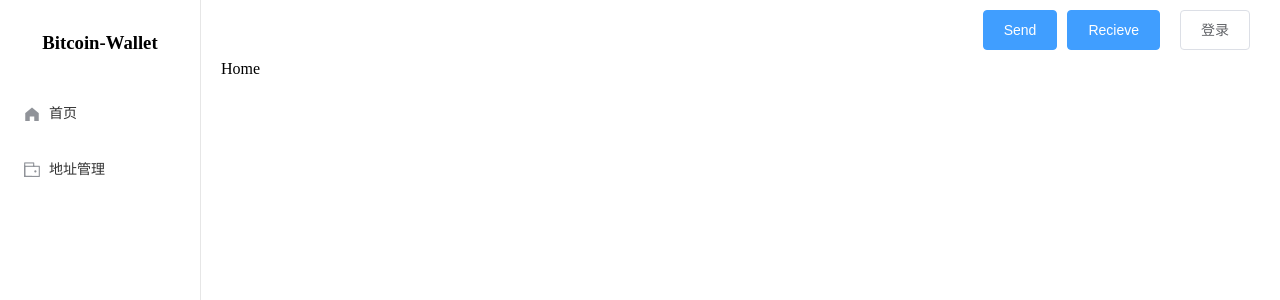
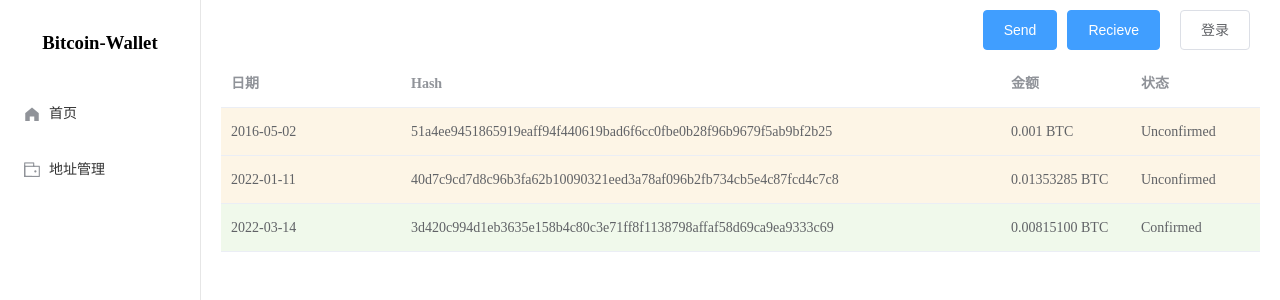
Before and after one commit to Ren-hongchen/bitcoin-wallet, a Vue app: page /home in a window 1280 px wide. Shown: the top 300 px of the page. Built offline with nearby package versions, Linux system fonts and the light colour scheme.

Commit message:
transaction component

```diff
--- /dev/null
+++ b/src/components/Transactions.vue
@@ -0,0 +1,55 @@
+<template>
+  <el-table :data="tableData" :row-class-name="tableRowClassName" style="width: 100%">
+    <el-table-column prop="date" label="日期" width="180"> </el-table-column>
+    <el-table-column prop="hash" label="Hash" width="600"> </el-table-column>
+    <el-table-column prop="amount" label="金额"> </el-table-column>
+    <el-table-column prop="status" label="状态"> </el-table-column>
+  </el-table>
+</template>
+
+<script>
+export default {
+  methods: {
+    tableRowClassName ({row, rowIndex}) {
+      if (row.status === 'Unconfirmed') {
+        return 'warning-row'
+      } else if (row.status === 'Confirmed') {
+        return 'success-row'
+      }
+      return ''
+    }
+  },
+  data () {
+    return {
+      tableData: [{
+        date: '2016-05-02',
+        hash: '51a4ee9451865919eaff94f440619bad6f6cc0fbe0b28f96b9679f5ab9bf2b25',
+        amount: '0.001 BTC',
+        status: 'Unconfirmed'
+      },
+      {
+        date: '2022-01-11',
+        hash: '40d7c9cd7d8c96b3fa62b10090321eed3a78af096b2fb734cb5e4c87fcd4c7c8',
+        amount: '0.01353285 BTC',
+        status: 'Unconfirmed'
+      },
+      {
+        date: '2022-03-14',
+        hash: '3d420c994d1eb3635e158b4c80c3e71ff8f1138798affaf58d69ca9ea9333c69',
+        amount: '0.00815100 BTC',
+        status: 'Confirmed'
+      }]
+    }
+  }
+}
+</script>
+
+<style>
+  .el-table .warning-row {
+    background: oldlace;
+  }
+
+  .el-table .success-row {
+    background: #f0f9eb;
+  }
+</style>
--- a/src/pages/home.vue
+++ b/src/pages/home.vue
@@ -1,10 +1,16 @@
 <template>
-    <div>Home</div>
+    <div>
+      <transaction></transaction>
+    </div>
 </template>
 
 <script>
+import Transaction from '../components/Transactions.vue'
 export default {
   name: 'home',
+  components: {
+    Transaction
+  },
   data () {
     return {}
   }
--- a/src/pages/login.vue
+++ b/src/pages/login.vue
@@ -8,7 +8,7 @@
       <el-input v-model="form.password"></el-input>
     </el-form-item>
     <el-form-item>
-      <el-button type="primary" @click="onSubmit">登录</el-button>
+      <el-button type="primary" @click="onSubmit('form')">登录</el-button>
       <el-button @click="onCancle">取消</el-button>
     </el-form-item>
   </el-form>
@@ -57,8 +57,15 @@
     }
   },
   methods: {
-    onSubmit () {
-      console.log('submit!')
+    onSubmit (formName) {
+      this.$refs[formName].validate((valid) => {
+        if (valid) {
+          alert('submit!')
+        } else {
+          console.log('error submit!!')
+          return false
+        }
+      })
     },
     onCancle () {
       this.$router.push({
```
